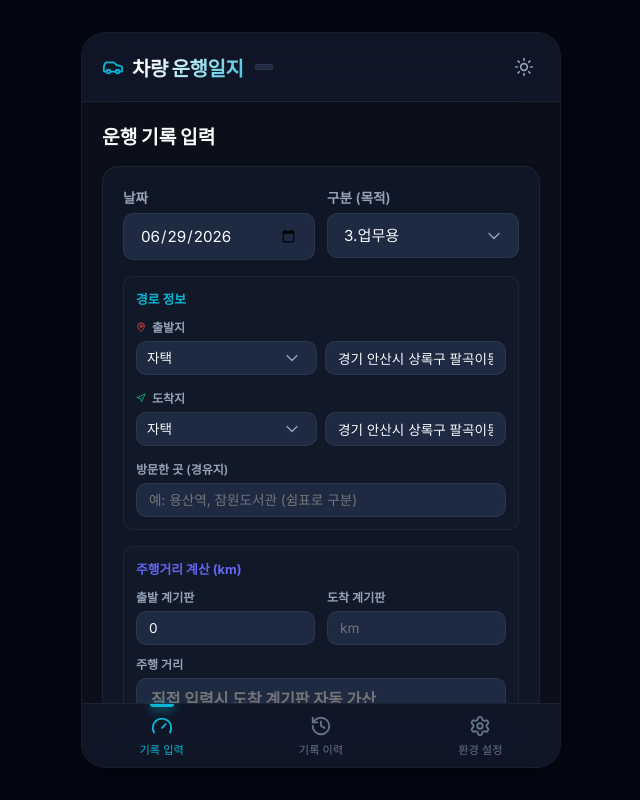
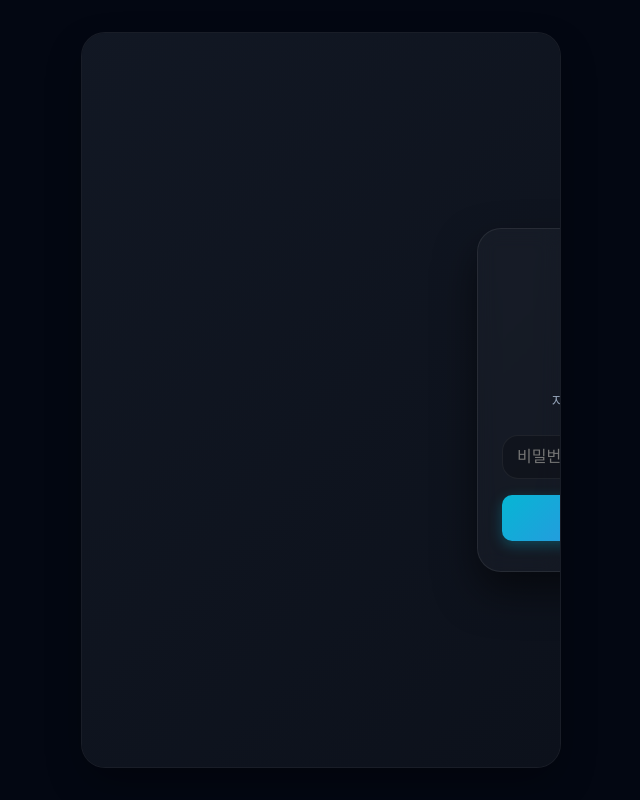
Before and after one commit to leegooninkr/car-log-app, a React (Vite) app: page / in a window 1280 px wide. Shown: the whole page, without its empty margins (319-959 px from the left). Built offline with nearby package versions, Linux system fonts and the light colour scheme.

Commit message:
feat: add app lock screen with master password, remove samples, and delete unused workflows

```diff
--- a/src/App.jsx
+++ b/src/App.jsx
@@ -7,6 +7,11 @@ import Settings from './components/Settings';
 import { appendLogToSheet, postToAppsScript } from './utils/googleSheets';
 
 export default function App() {
+  // Master Password Lock State
+  const [isUnlocked, setIsUnlocked] = useState(() => localStorage.getItem('car_log_app_unlocked') === 'true');
+  const [password, setPassword] = useState('');
+  const [lockError, setLockError] = useState('');
+
   // Load data from local storage (or seed data on first run)
   const [appData, setAppData] = useState(() => {
     const data = loadData();
@@ -29,6 +34,126 @@ export default function App() {
   });
   const [activeTab, setActiveTab] = useState('dashboard');
   const [theme, setTheme] = useState('dark');
+
+  const handleUnlockSubmit = (e) => {
+    e.preventDefault();
+    if (password === 'nicom123.') {
+      localStorage.setItem('car_log_app_unlocked', 'true');
+      setIsUnlocked(true);
+      setLockError('');
+    } else {
+      setLockError('비밀번호가 올바르지 않습니다.');
+      setPassword('');
+    }
+  };
+
+  if (!isUnlocked) {
+    return (
+      <div style={{
+        display: 'flex',
+        flexDirection: 'column',
+        justifyContent: 'center',
+        alignItems: 'center',
+        width: '100vw',
+        height: '100vh',
+        background: 'linear-gradient(135deg, #121824 0%, #090d16 100%)',
+        color: '#ffffff',
+        fontFamily: 'var(--font-main)',
+        padding: '20px',
+        boxSizing: 'border-box'
+      }}>
+        <form onSubmit={handleUnlockSubmit} style={{
+          width: '100%',
+          maxWidth: '340px',
+          background: 'rgba(255, 255, 255, 0.03)',
+          backdropFilter: 'blur(10px)',
+          border: '1px solid rgba(255, 255, 255, 0.08)',
+          borderRadius: 'var(--radius-lg)',
+          padding: '30px 24px',
+          boxShadow: '0 20px 40px rgba(0, 0, 0, 0.5)',
+          textAlign: 'center'
+        }}>
+          <div style={{
+            display: 'inline-flex',
+            alignItems: 'center',
+            justifyContent: 'center',
+            width: '56px',
+            height: '56px',
+            borderRadius: '50%',
+            background: 'rgba(59, 130, 246, 0.1)',
+            border: '1px solid rgba(59, 130, 246, 0.2)',
+            marginBottom: '20px',
+            color: 'var(--primary)'
+          }}>
+            <Car size={28} />
+          </div>
+
+          <h2 style={{
+            fontSize: '1.25rem',
+            fontWeight: 700,
+            fontFamily: 'var(--font-title)',
+            marginBottom: '8px',
+            color: 'var(--text-primary)'
+          }}>보안 액세스</h2>
+
+          <p style={{
+            fontSize: '0.85rem',
+            color: 'var(--text-secondary)',
+            marginBottom: '24px',
+            lineHeight: 1.4
+          }}>차량 운행기록부 사용을 위해<br />지정된 비밀번호를 입력해 주세요.</p>
+
+          <div style={{ marginBottom: '16px', textAlign: 'left' }}>
+            <input
+              type="password"
+              placeholder="비밀번호 입력"
+              value={password}
+              onChange={(e) => setPassword(e.target.value)}
+              style={{
+                width: '100%',
+                 padding: '12px 14px',
+                 background: 'rgba(0,0,0,0.2)',
+                 border: '1px solid var(--border-light)',
+                 borderRadius: 'var(--radius-md)',
+                 color: '#ffffff',
+                 fontSize: '1rem',
+                 outline: 'none',
+                 boxSizing: 'border-box'
+              }}
+              autoFocus
+              required
+            />
+          </div>
+
+          {lockError && (
+            <div style={{
+              fontSize: '0.8rem',
+              color: '#f87171',
+              marginBottom: '16px',
+              textAlign: 'center'
+            }}>
+              ❌ {lockError}
+            </div>
+          )}
+
+          <button
+            type="submit"
+            className="btn-primary"
+            style={{
+              width: '100%',
+              padding: '12px',
+              fontWeight: 600,
+              fontSize: '0.95rem',
+              border: 'none',
+              cursor: 'pointer'
+            }}
+          >
+            잠금 해제
+          </button>
+        </form>
+      </div>
+    );
+  }
 
   // Touch Swiping States for Tab Navigation
   const [touchStart, setTouchStart] = useState({ x: 0, y: 0 });
--- a/src/components/Settings.jsx
+++ b/src/components/Settings.jsx
@@ -557,6 +557,26 @@ export default function Settings({
           </label>
         </div>
       </div>
+
+      {/* 5. App Security Lock */}
+      <div className="glass-card" style={{ border: '1px solid rgba(239, 68, 68, 0.2)' }}>
+        <h3 style={{ display: 'flex', alignItems: 'center', gap: '8px', marginBottom: '12px', color: '#ef4444' }}>
+          <ShieldAlert size={18} /> 보안 및 앱 잠금
+        </h3>
+        <p style={{ fontSize: '0.85rem', marginBottom: '16px' }}>
+          현재 기기의 접근 권한을 수동으로 해제하여 화면을 다시 잠급니다. 다음 실행 시 마스터 비밀번호를 다시 요구합니다.
+        </p>
+        <button
+          onClick={() => {
+            localStorage.removeItem('car_log_app_unlocked');
+            window.location.reload();
+          }}
+          className="btn-secondary"
+          style={{ width: '100%', borderColor: 'rgba(239, 68, 68, 0.3)', color: '#f87171' }}
+        >
+          수동 앱 잠금 (보안 로그아웃)
+        </button>
+      </div>
     </div>
   );
 }
```
Also changed, not shown: deploy-pwa.js (added, +55 -0 lines).
